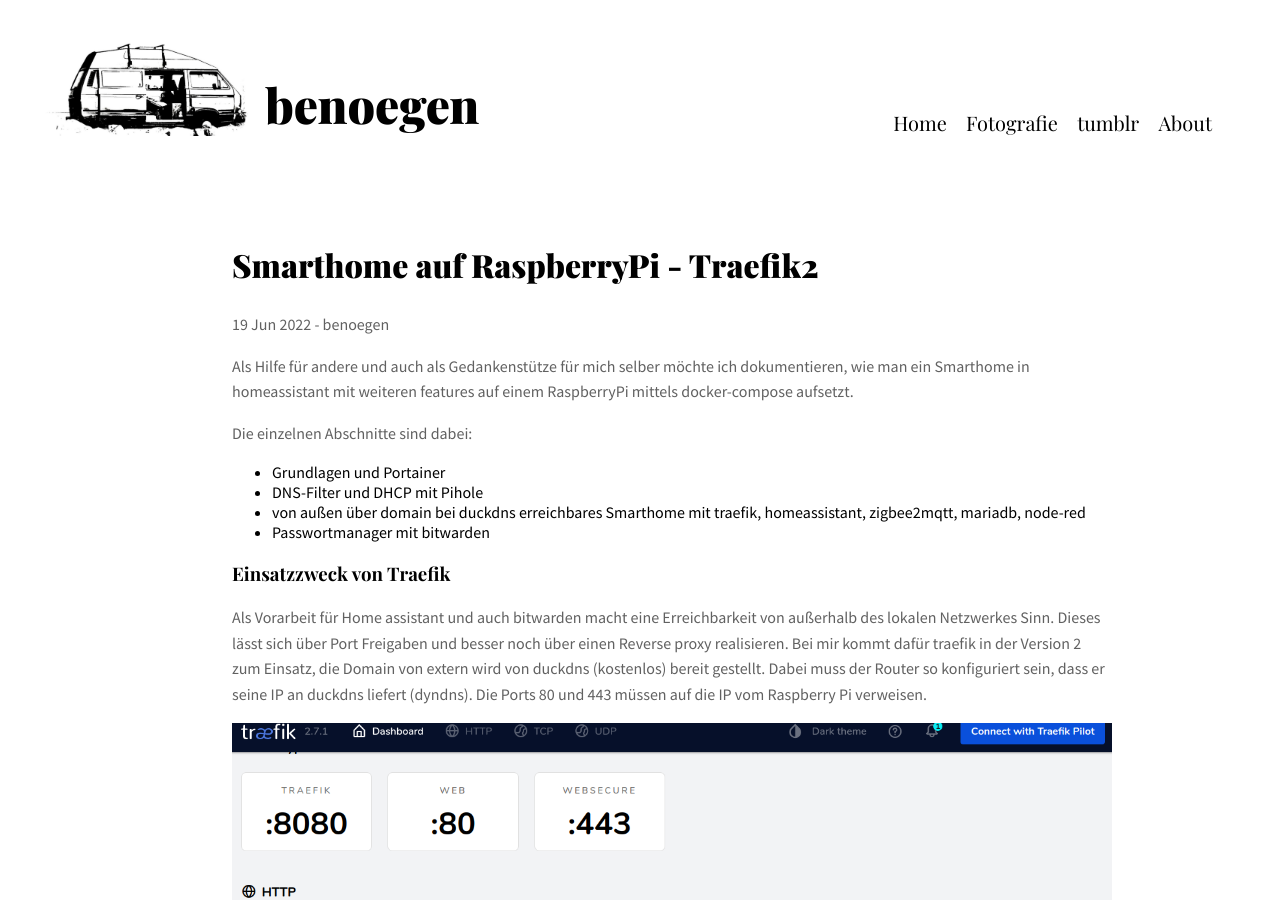
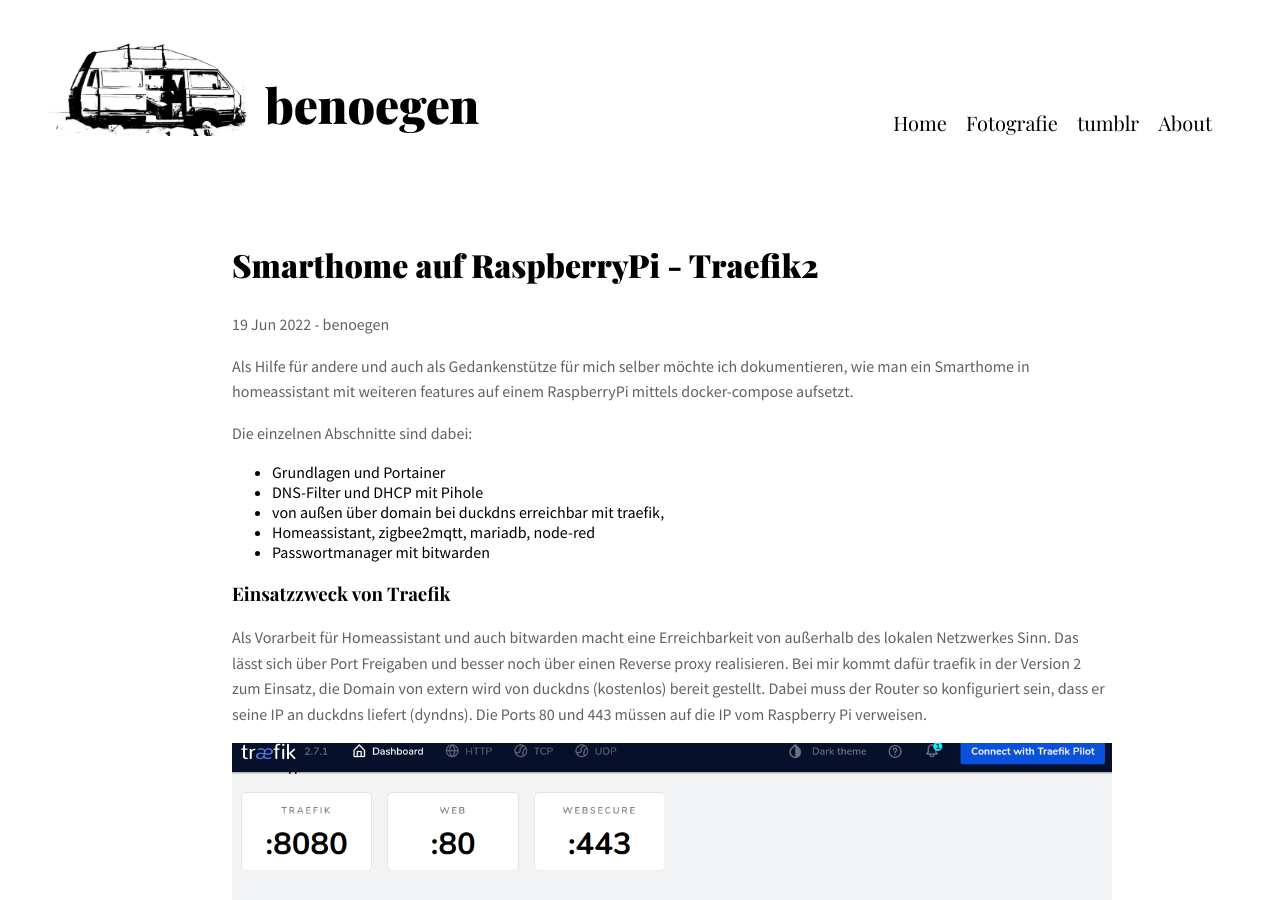
Before and after one commit to benoegen/benoegen.github.io, a Jekyll site: the page built from _posts/2022-06-19-smarthome_traefik2.md, in a window 1280 px wide and 900 px high. Built offline with Jekyll 4.4.1, drawn with Linux system fonts in a browser that asks for light colours.

Commit message:
Update 2022-06-19-smarthome_traefik2.md

```diff
--- a/_posts/2022-06-19-smarthome_traefik2.md
+++ b/_posts/2022-06-19-smarthome_traefik2.md
@@ -9,12 +9,13 @@
 
   - Grundlagen und Portainer
   - DNS-Filter und DHCP mit Pihole
-  - von außen über domain bei duckdns erreichbares Smarthome mit traefik, homeassistant, zigbee2mqtt, mariadb, node-red
+  - von außen über domain bei duckdns erreichbar mit traefik,
+  - Homeassistant, zigbee2mqtt, mariadb, node-red
   - Passwortmanager mit bitwarden
 
 ### Einsatzzweck von Traefik
 
-Als Vorarbeit für Home assistant und auch bitwarden macht eine Erreichbarkeit von außerhalb des lokalen Netzwerkes Sinn. Dieses lässt sich über Port Freigaben und besser noch über einen Reverse proxy realisieren. Bei mir kommt dafür traefik in der Version 2 zum Einsatz, die Domain von extern wird von duckdns (kostenlos) bereit gestellt. Dabei muss der Router so konfiguriert sein, dass er seine IP an duckdns liefert (dyndns). Die Ports 80 und 443 müssen auf die IP vom Raspberry Pi verweisen.
+Als Vorarbeit für Homeassistant und auch bitwarden macht eine Erreichbarkeit von außerhalb des lokalen Netzwerkes Sinn. Das lässt sich über Port Freigaben und besser noch über einen Reverse proxy realisieren. Bei mir kommt dafür traefik in der Version 2 zum Einsatz, die Domain von extern wird von duckdns (kostenlos) bereit gestellt. Dabei muss der Router so konfiguriert sein, dass er seine IP an duckdns liefert (dyndns). Die Ports 80 und 443 müssen auf die IP vom Raspberry Pi verweisen.
 
 
 [![traefik](/assets/screenshots/traefik.png){:class="img-responsive"}](/assets/screenshots/traefik.png)
```
